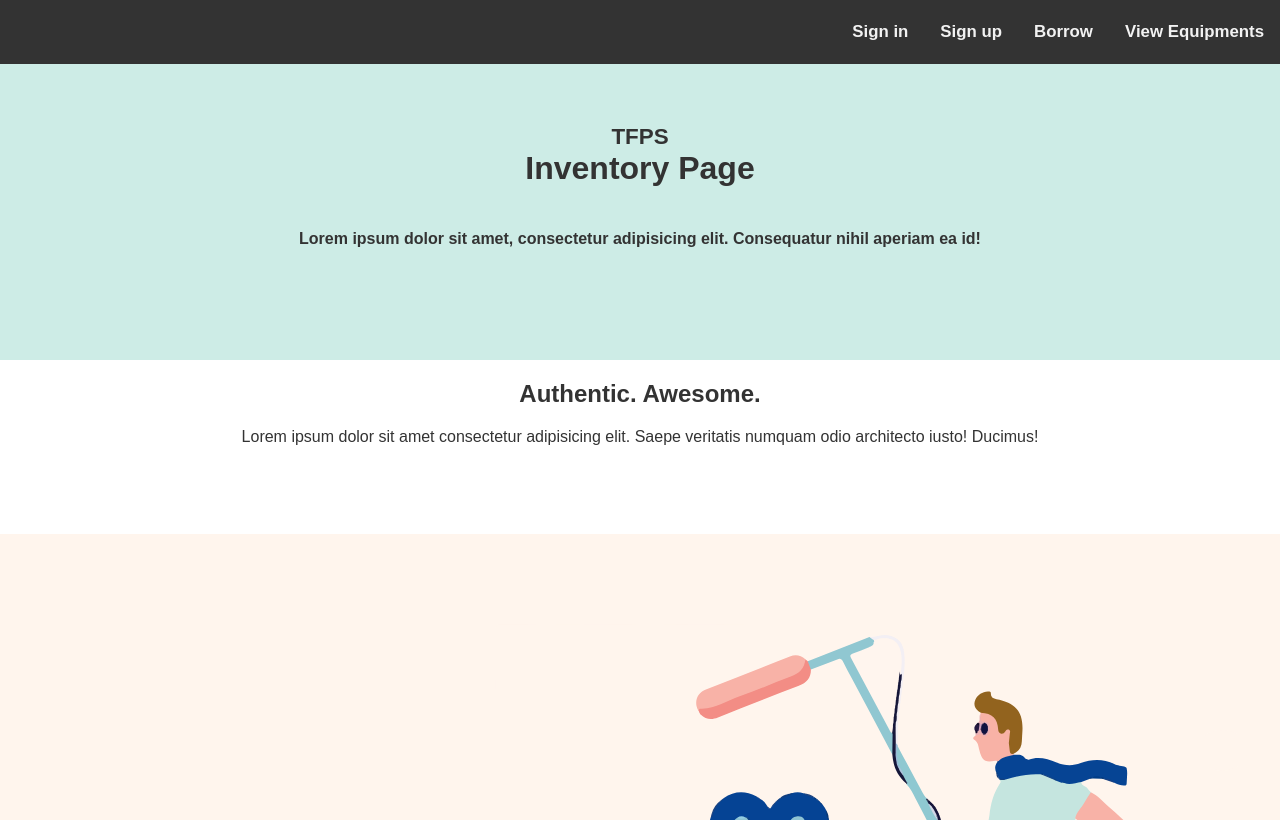
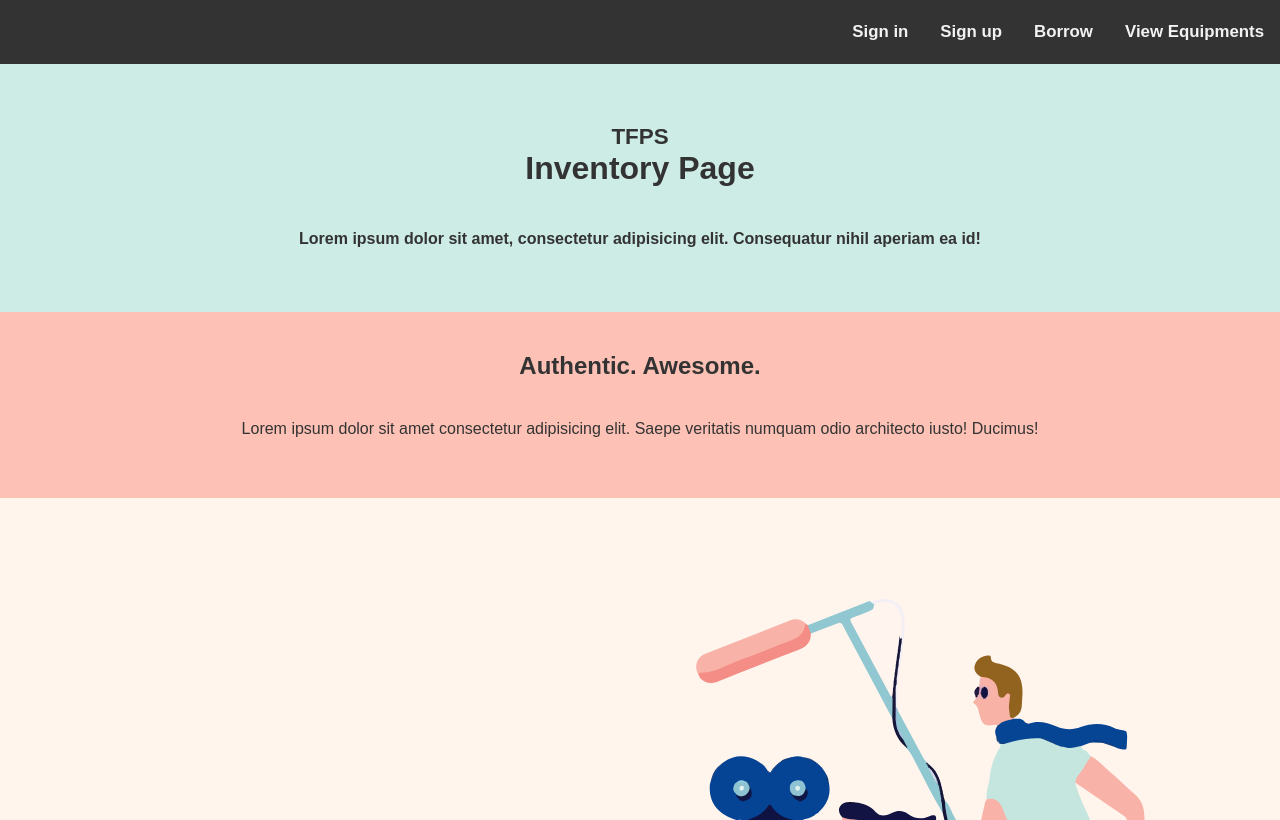
Before and after one commit to shubhramishrakota2310/New-folder, a PHP site: page / in a window 1280 px wide. Shown: the top 820 px of the page. Run offline with PHP 8.4, Linux system fonts and the light colour scheme.

Commit message:
Home page style changes

```diff
--- a/main.css
+++ b/main.css
@@ -78,7 +78,7 @@
 			background-size: cover;
 			color: #333;
 			text-align: center;
-			padding-bottom: 4em;
+			padding-bottom: 1em;
 		}
 
 		header {
@@ -110,6 +110,10 @@
 			position: relative;
 			z-index: 1;
 
+		}
+		h2 {
+			margin: 0;
+			padding: 1em;
 		}
 
 
@@ -209,9 +213,11 @@
 
 		.right-col {
 			text-align: center;
-			margin: 0;
+			margin: 0 0;
+			padding: 1em;
 			height: 200px;
 			color: #333;
+			background-color: #FDC1B5;
 		}
 
 
@@ -334,9 +340,7 @@
 				grid-area: bowl;
 			}
 
-			h2 {
-				margin: 0;
-			}
+
 
 		}
 
```
